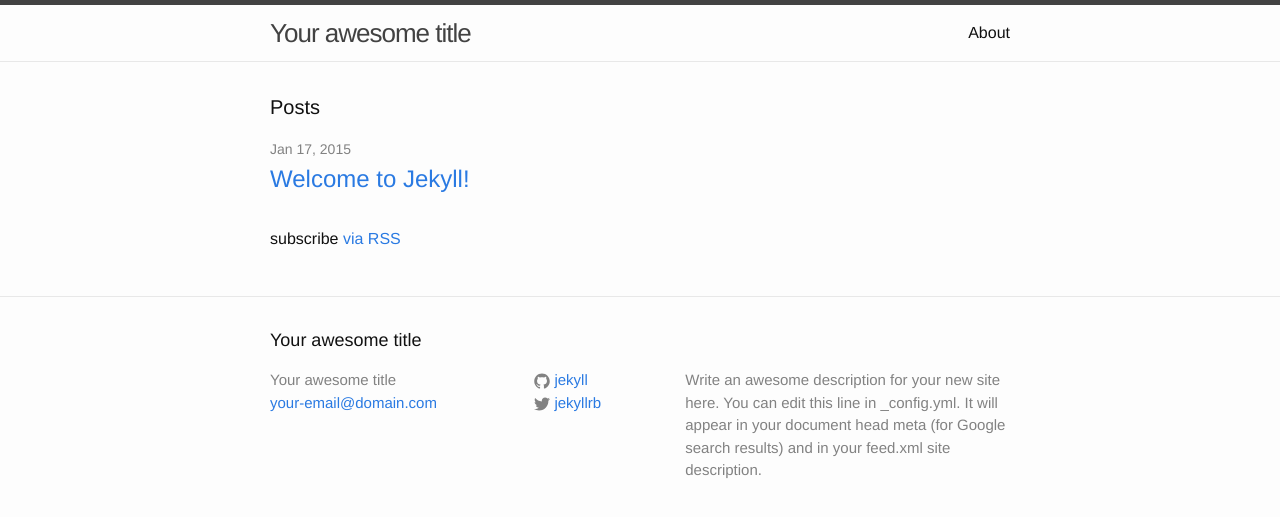
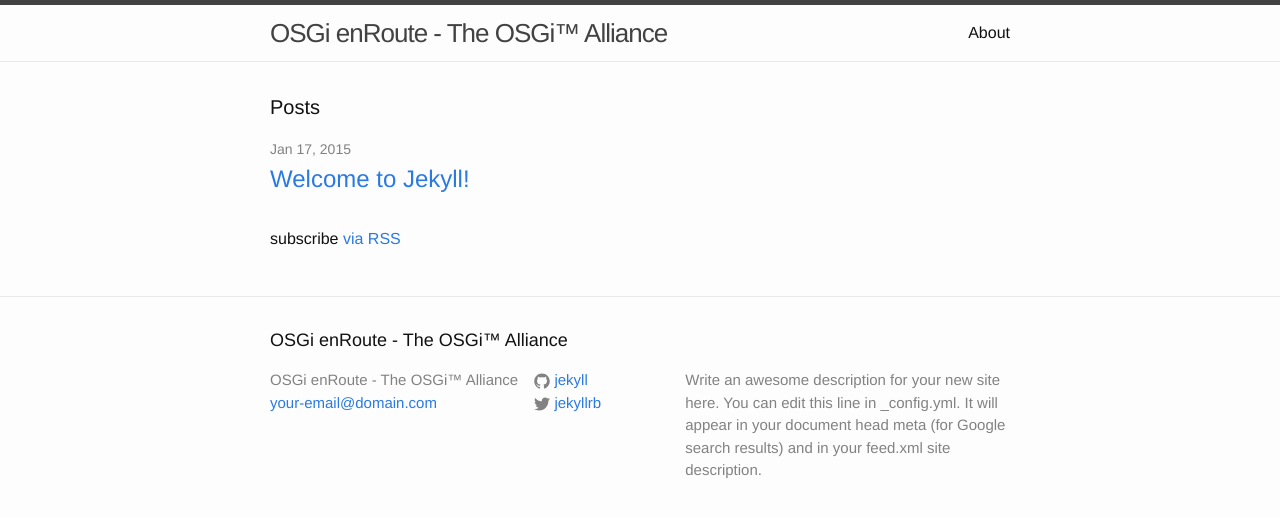
Before and after one commit to GrantPax/osgi.enroute.site.gh-pages, a Jekyll site: the page built from index.html, in a window 1280 px wide. Shown: the top 517 px of the page. Built offline with Jekyll 4.4.1, drawn with Linux system fonts in a browser that asks for light colours.

Commit message:
Testing basic edits

```diff
--- a/_config.yml
+++ b/_config.yml
@@ -1,5 +1,5 @@
 # Site settings
-title: Your awesome title
+title: OSGi enRoute - The OSGi™ Alliance
 email: your-email@domain.com
 description: > # this means to ignore newlines until "baseurl:"
   Write an awesome description for your new site here. You can edit this
```
